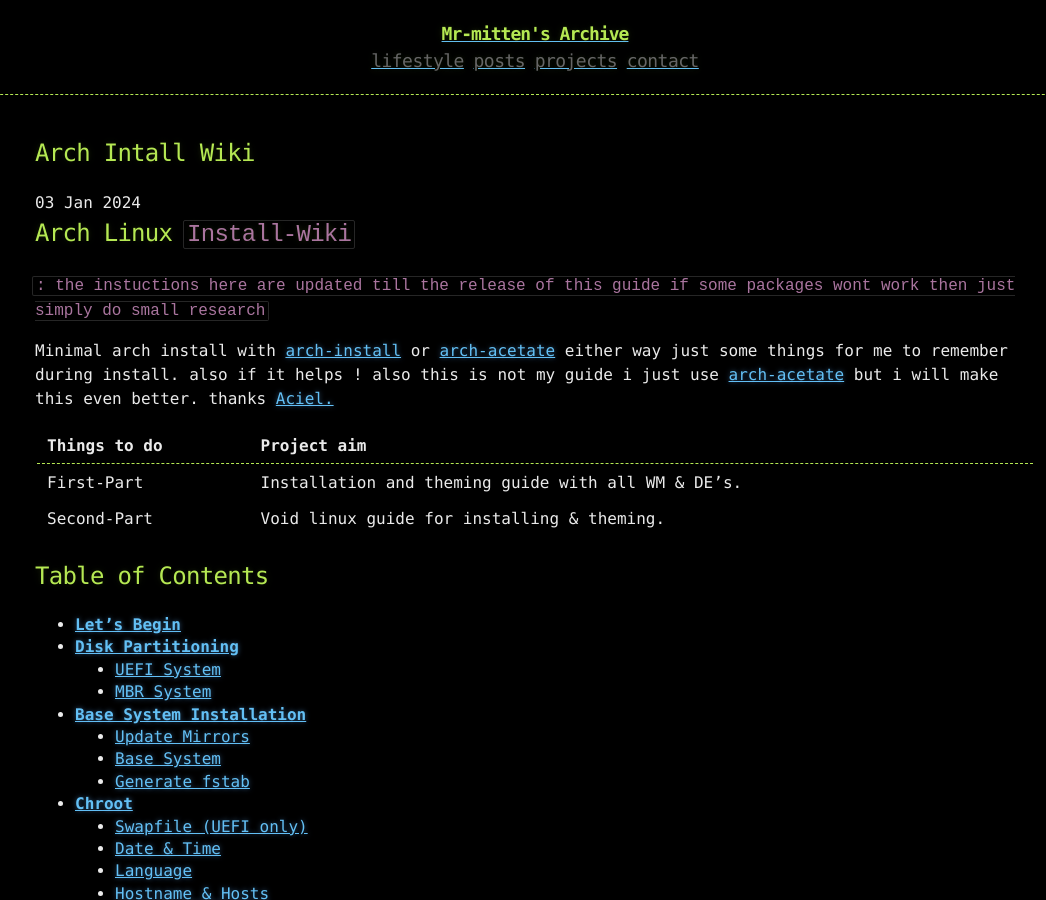
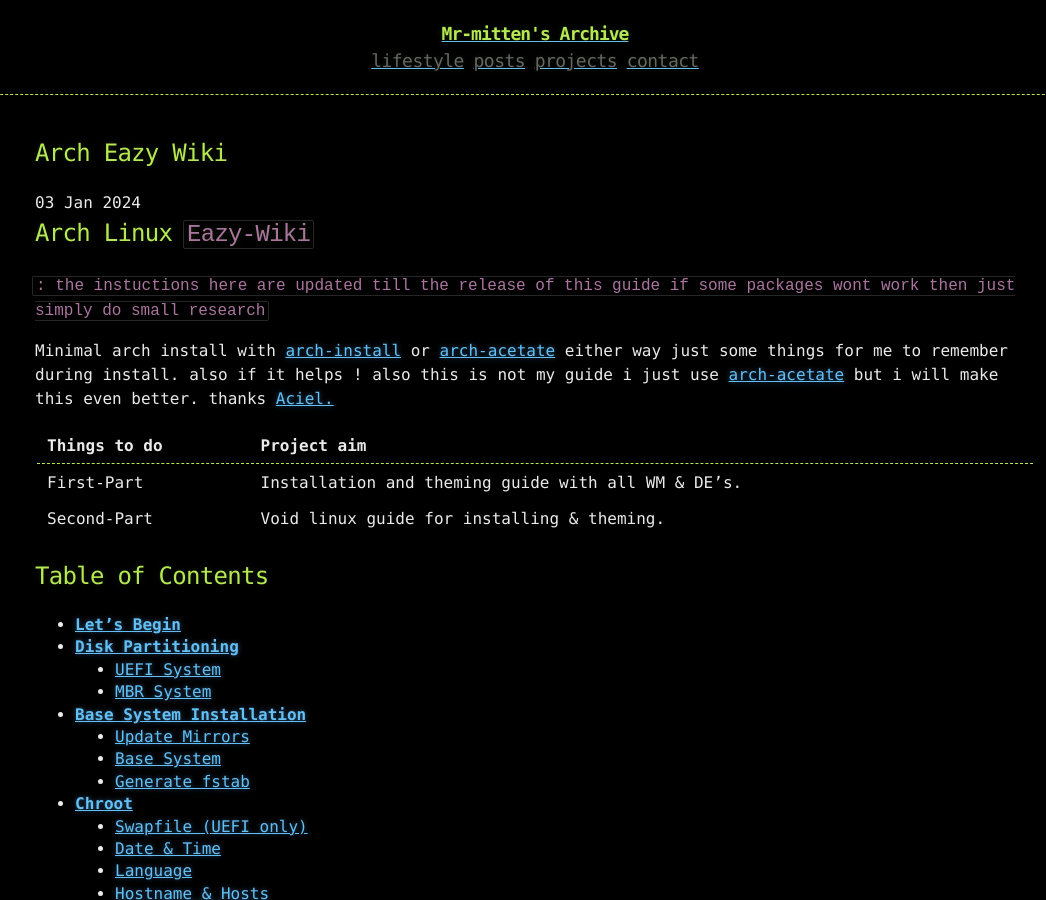
Before and after one commit to zoulx32/mr-mittens.oldweb, a Jekyll site: the page built from _posts/2024-01-03-Arch-Eazy-wiki.md, in a window 1280 px wide and 900 px high. Shown: the whole window, without its empty margins (105-1151 px from the left). Built offline with Jekyll 4.4.1, drawn with Linux system fonts in a browser that asks for light colours.

Commit message:
post:updated

```diff
--- a/_posts/2024-01-03-Arch-intall-wiki.md
+++ b/_posts/2024-01-03-Arch-Eazy-wiki.md
@@ -1,5 +1,5 @@
 
-## Arch Linux `Install-Wiki`
+## Arch Linux `Eazy-Wiki`
 
 `: the instuctions here are updated till the release of this guide if some packages wont work then just simply do small research`
 
```
